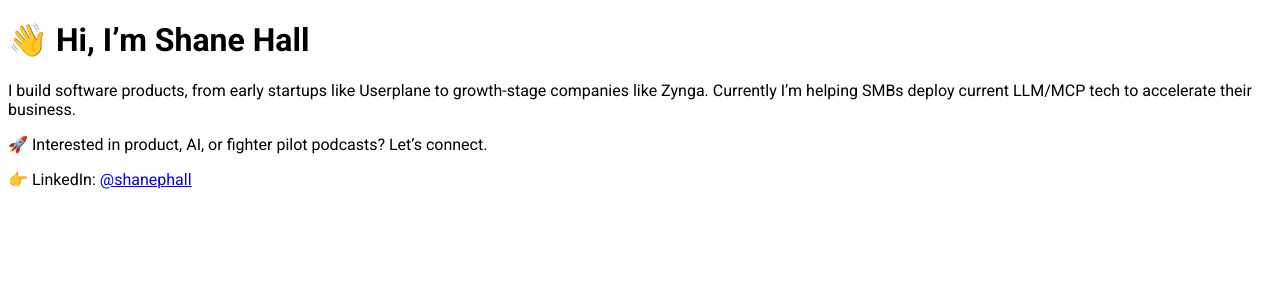
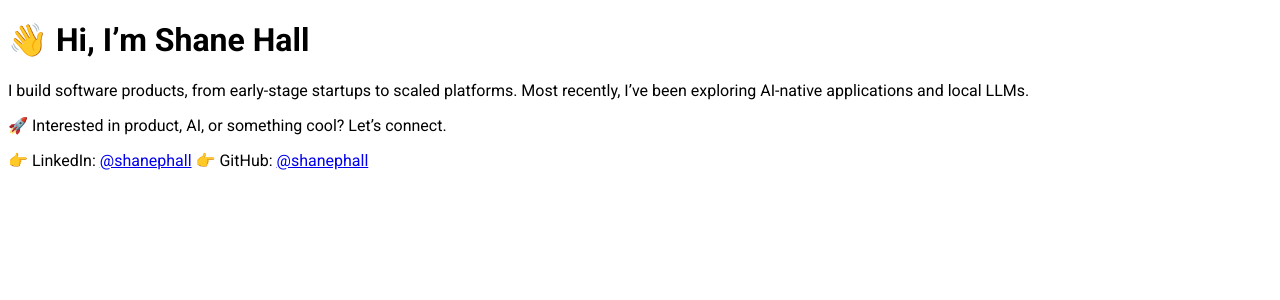
Before and after one commit to shanephall/shanephall, a Jekyll site: the page built from index.md, in a window 1280 px wide. Shown: the top 300 px of the page. Built offline with Jekyll 4.4.1, drawn with Linux system fonts in a browser that asks for light colours.

Commit message:
docs: Update README and index.md with GitHub profile link

```diff
--- a/index.md
+++ b/index.md
@@ -5,8 +5,9 @@ title: Shane Hall
 
 # 👋 Hi, I’m Shane Hall
 
-I build software products, from early startups like Userplane to growth-stage companies like Zynga. Currently I'm helping SMBs deploy current LLM/MCP tech to accelerate their business.
+I build software products, from early-stage startups to scaled platforms. Most recently, I’ve been exploring AI-native applications and local LLMs.
 
-🚀 Interested in product, AI, or fighter pilot podcasts? Let’s connect.
+🚀 Interested in product, AI, or something cool? Let’s connect.
 
 👉 LinkedIn: [@shanephall](https://www.linkedin.com/in/shanephall)
+👉 GitHub: [@shanephall](https://github.com/shanephall)
```
Also changed, not shown: README.md.
